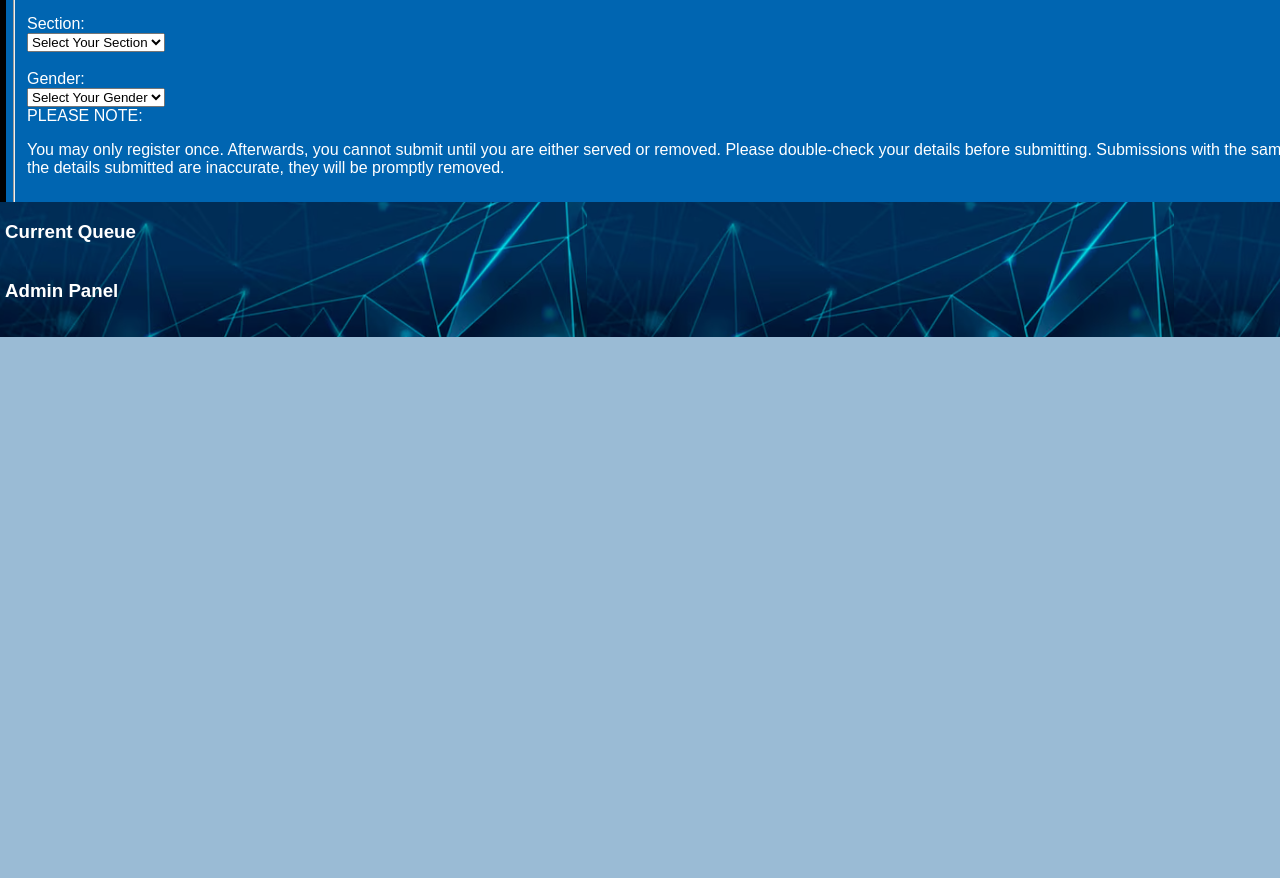
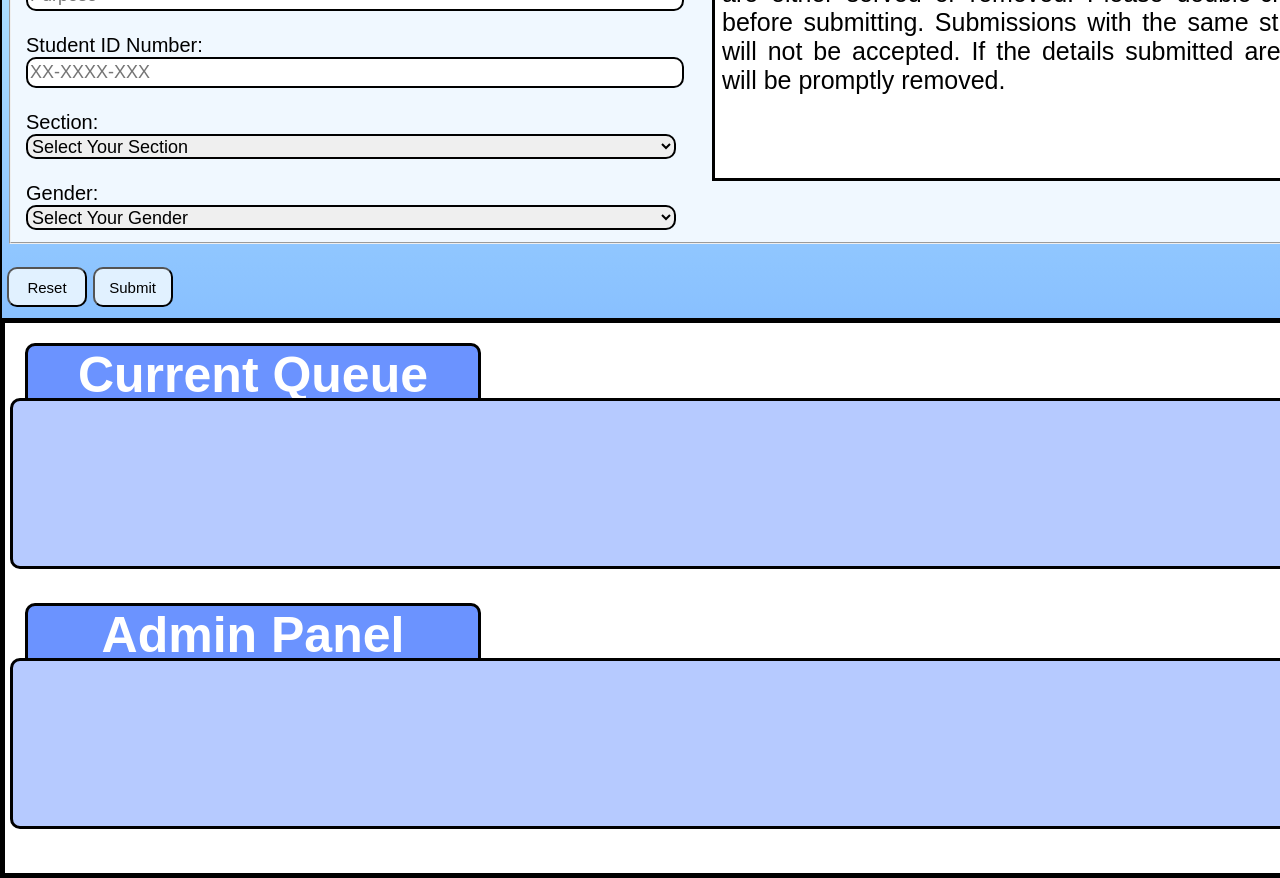
Before and after one commit to R-ANCERO-2028/One-Of-The-Assessment-Things, a plain HTML site: page index.html in a window 1280 px wide. Shown: the part 437-1315 px from the top of the page. Before the commit the page ends 800 px from the top, so only its background shows below. Drawn offline with Linux system fonts and the light colour scheme.

Commit message:
Update style.css

```diff
--- a/style.css
+++ b/style.css
@@ -11,18 +11,31 @@ header {
   background-position: center;
   background-repeat: no-repeat;
   background-size: cover;
-  border-bottom: 12px solid #023656;
+}
+
+#registrationHeader {
+  position: relative;
+  top: 0px;
+  left: 10px;
+  width: 250px;
+  height: 50px;
+  line-height: 50px;
+  text-align: center;
+  align-items: center;
+  background-color: white;
+  border: 3px solid black;
+  border-radius: 5px;
 }
 
 nav {
   position: absolute;
   width: 1650px;
-  height: 50px;
+  height: 55px;
   font-size: 25px;
-  top: 150px;
-  background-color: black;
-  color: white;
+  top: 145px;
   left: -5px;
+  background-color: rgb(0, 0, 0);
+  color: black;
   text-align: center;
   align-items: center;
 }
@@ -30,7 +43,7 @@ nav {
 #navHeader {
   position: absolute;
   top: -15px;
-  left: 485px;
+  left: 465px;
   color: white;
   font-size: 30px;
 }
@@ -53,29 +66,200 @@ nav {
 
 section {
   position: absolute;
-  width: 1600px;
+  width: 1510px;
+  height: 630px;
   top: 195px;
   left: 0px;
-  border: 6px solid black;
-  background-color: #0065b1;
+  background-color: #002b4c;
+  color: black;
+  margin: 5px auto;
+  padding-left: 5px;
+  padding-right: 5px;
+  background-image: linear-gradient(to top, #80b9ff, #c3f2ff);
+  font-size: 20px;
+  border: 2px solid black;
+}
+
+section>form>button {
+  background-color: #e1f1ff;
+  padding: 5px 10px; /* Adjust these values to make the button bigger (top/bottom, left/right) */
+  border-radius: 10px; /* Adjust this value to control the roundness of the corners */
+  height: 40px;
+  width: 80px;
+  font-size: 15px;
+  transition-duration: 0.6s;
+}
+
+section>form>button:hover {
+  background-color: #c6e6ff;
+  height: 50px;
+  width: 100px;
+  transition-duration: 0.6s;
+  font-size: 20px;
+}
+
+#fieldForm {
+  background-color: rgb(240, 248, 255);
+  width: 1475px;
+}
+
+.inputSelection {
+  border-radius: 10px;
+  border: 2px solid black;
+  transition-duration: 0.8s;
+  width: 650px;
+  height: 25px;
+  font-size: 18px;
+}
+
+.inputSelection:hover {
+  background-color: #d2e3ff;
+}
+article {
+  position: absolute;
+  width: 1500px;
+  height: 550px;
+  top: 750px;
+  left: 0px;
+  background-color: white;
+  border: 5px solid black;
   color: white;
   margin: 5px auto;
   padding-left: 5px;
   padding-right: 5px;
 }
 
-article {
+#queueHeader {
   position: absolute;
-  width: 1600px;
-  top: 634px;
-  left: 0px;
+  font-size: 50px;
+  width: 450px;
+  height: 65px;
+  top: -30px;
+  left: 20px;
+  background-color: rgb(107, 147, 255);
+  color: white;
+  border-radius: 10px;
+  border: 3px solid black;
+  text-align: center;
+  align-items: center;
+}
+
+#queue {
+  position: absolute;
+  font-size: 25px;
+  width: 1450px;
+  height: 165px;
+  top: 50px;
+  background-color: rgb(182, 202, 255);
+  color: black;
+  border-radius: 10px;
+  border: 3px solid black;
+  text-align: center;
+  align-items: center;
+}
+
+#adminHeader {
+  position: absolute;
+  font-size: 50px;
+  width: 450px;
+  height: 65px;
+  top: 230px;
+  left: 20px;
+  background-color: rgb(107, 147, 255);
+  color: white;
+  border-radius: 10px;
+  border: 3px solid black;
+  text-align: center;
+  align-items: center;
+}
+
+#admin {
+  position: absolute;
+  font-size: 25px;
+  width: 1450px;
+  height: 165px;
+  top: 310px;
+  background-color: rgb(182, 202, 255);
+  color: black;
+  border-radius: 10px;
+  border: 3px solid black;
+  text-align: center;
+  align-items: center;
+}
+
+#serveButton {
+  position: relative;
+  top: 0px;
+  background-color: #b6ffb6;
+  border-radius: 10px; /* Adjust this value to control the roundness of the corners */
+  height: 30px;
+  width: 70px;
+  font-size: 15px;
+  transition-duration: 0.6s;
+}
+
+#serveButton:hover {
+  position: relative;
+  top: 0px;
+  background-color: #00ff00;
+  border-radius: 10px; /* Adjust this value to control the roundness of the corners */
+  height: 30px;
+  width: 70px;
+  font-size: 15px;
+  transition-duration: 0.s;
+}
+
+
+section>form>button:hover {
+  background-color: #c6e6ff;
+  height: 50px;
+  width: 100px;
+  font-size: 20px;
+}
+
+#removeButton {
+  position: relative;
+  top: 0px;
+  background-color: #ffb6b6;
+  border-radius: 10px; /* Adjust this value to control the roundness of the corners */
+  height: 30px;
+  width: 70px;
+  font-size: 15px;
+  transition-duration: 0.2s;
+}
+
+#removeButton:hover {
+  position: relative;
+  top: 0px;
+  background-color: #ff0000;
+  border-radius: 10px; /* Adjust this value to control the roundness of the corners */
+  height: 30px;
+  width: 70px;
+  font-size: 15px;
+}
+
+#disclaimerHead {
+  position: absolute;
+  left: 710px;
+  top: 130px;
+  width: 770px;
+  height: 270px;
+  padding: 5px;
   background-color: white;
-  color: white;
-  margin: 5px auto;
-  padding-left: 5px;
-  padding-right: 5px;
-  background-image: url('adminPanel.png');
+  font-size: 40px;
+  font-weight: bold;
+  border: 3px solid black;
 }
+
+#disclaimerText {
+  position: absolute;
+  left: 720px;
+  top: 160px;
+  width: 750px;
+  font-size: 25px;
+  text-align: justify;
+}
+
 body {
   background-color: #9abbd5;
 }
```
